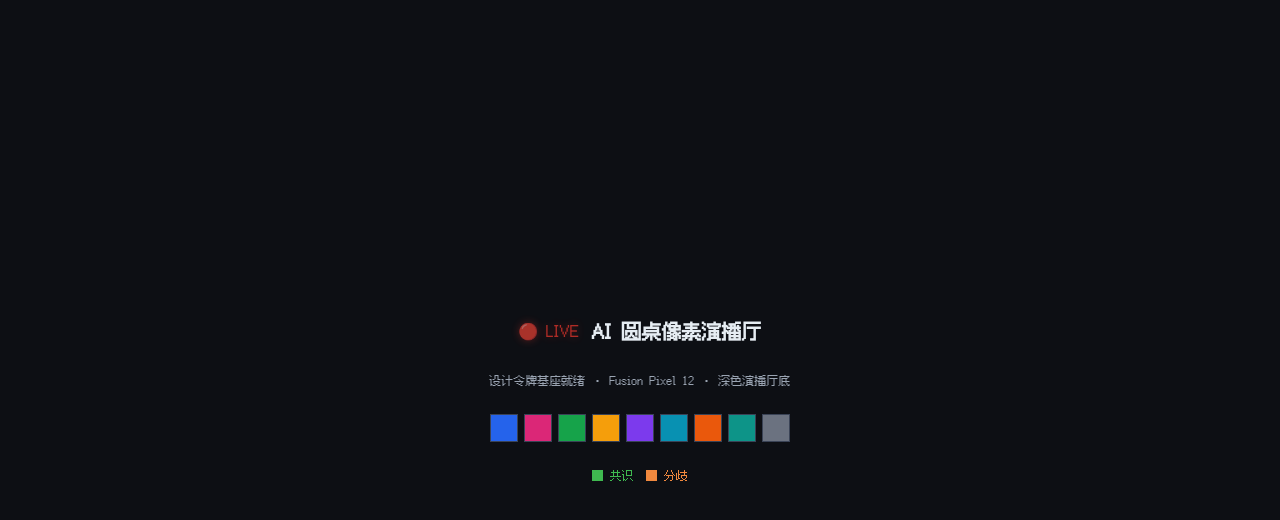
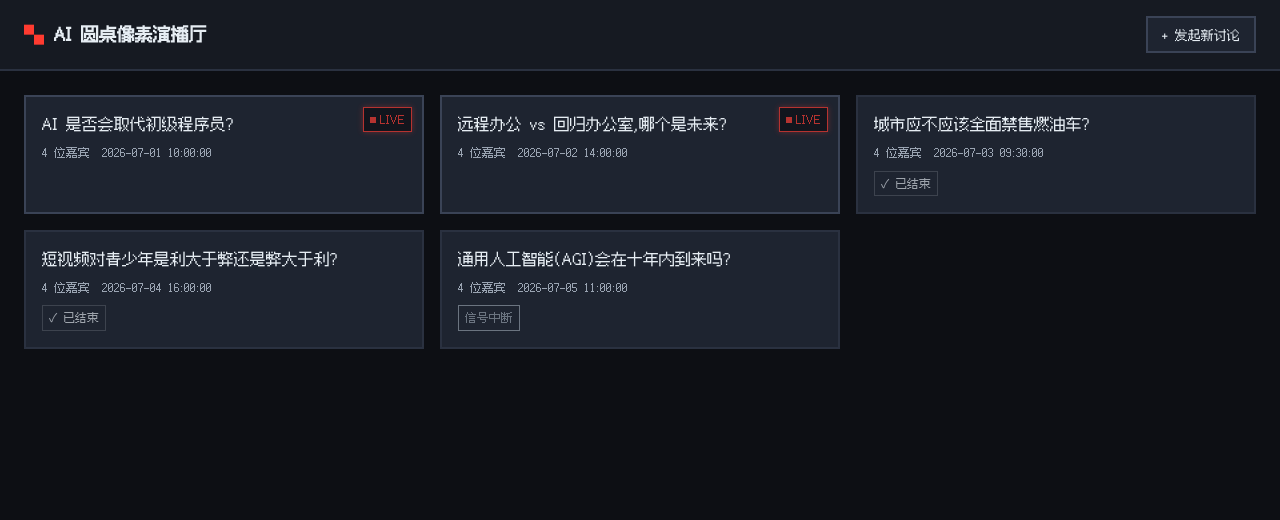
Before and after one commit to Jason-Guo-coder/ai-panel-studio, a React (Vite) app in the folder frontend/: page / in a window 1280 px wide. Shown: the top 520 px of the page. Built offline with nearby package versions, Linux system fonts and the light colour scheme.

Commit message:
feat(page): Router 整合三页面(T13)

```diff
--- a/frontend/src/App.tsx
+++ b/frontend/src/App.tsx
@@ -1,41 +1,17 @@
-// ponytail: 临时基座预览,用于确认 T1 设计令牌/字体/动效生效;组件阶段(T4+)会被真实页面替换。
-const experts = [1, 2, 3, 4, 5, 6, 7, 8]
+import { BrowserRouter, Routes, Route } from 'react-router-dom'
+import HomePage from './pages/HomePage'
+import NewDiscussionPage from './pages/NewDiscussionPage'
+import StudioPage from './pages/StudioPage'
 
 export default function App() {
   return (
-    <div style={{ height: '100%', display: 'flex', flexDirection: 'column', alignItems: 'center', justifyContent: 'center', gap: 24 }}>
-      <div style={{ display: 'flex', alignItems: 'center', gap: 12 }}>
-        <span
-          className="live-badge"
-          style={{
-            color: 'var(--live-red)',
-            textShadow: '0 0 8px var(--live-glow)',
-            animation: 'live-blink 1s steps(2) infinite',
-            fontSize: 16,
-          }}
-        >
-          🔴 LIVE
-        </span>
-        <h1 style={{ fontSize: 20, margin: 0, color: 'var(--text-primary)' }}>AI 圆桌像素演播厅</h1>
-      </div>
-
-      <p style={{ color: 'var(--text-secondary)', fontSize: 12, margin: 0 }}>
-        设计令牌基座就绪 · Fusion Pixel 12 · 深色演播厅底
-      </p>
-
-      {/* 专家 8 色板 + 主持人中性灰,确认色令牌 */}
-      <div style={{ display: 'flex', gap: 6 }}>
-        {experts.map((i) => (
-          <div key={i} style={{ width: 28, height: 28, background: `var(--expert-${i})`, border: '1px solid var(--border-strong)' }} />
-        ))}
-        <div style={{ width: 28, height: 28, background: 'var(--host-color)', border: '1px solid var(--border-strong)' }} title="主持人" />
-      </div>
-
-      {/* 共识/分歧语义色 */}
-      <div style={{ display: 'flex', gap: 12, fontSize: 12 }}>
-        <span style={{ color: 'var(--consensus)' }}>■ 共识</span>
-        <span style={{ color: 'var(--divergence)' }}>■ 分歧</span>
-      </div>
-    </div>
+    <BrowserRouter>
+      <Routes>
+        <Route path="/" element={<HomePage />} />
+        <Route path="/new" element={<NewDiscussionPage />} />
+        <Route path="/discussions/:id" element={<StudioPage />} />
+        <Route path="*" element={<HomePage />} />
+      </Routes>
+    </BrowserRouter>
   )
 }
```
